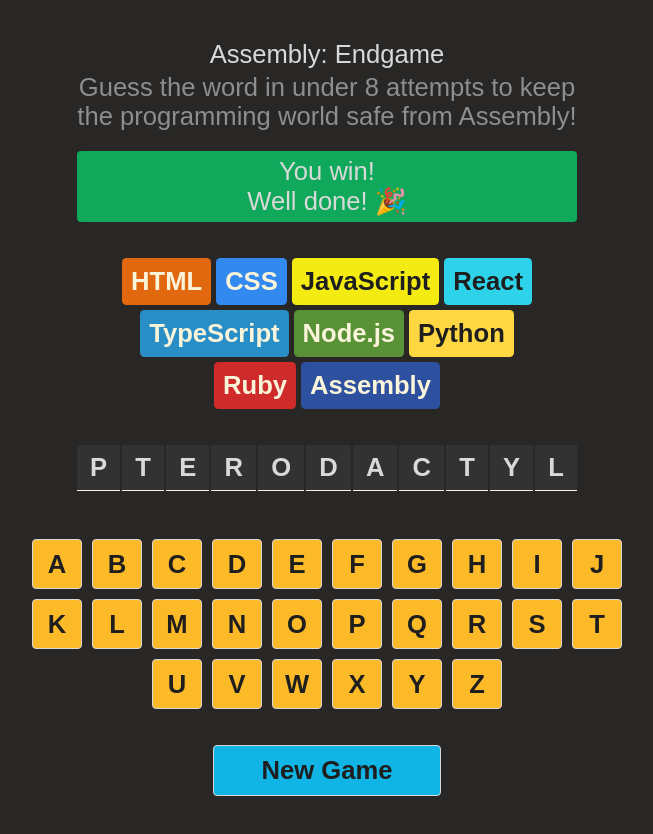
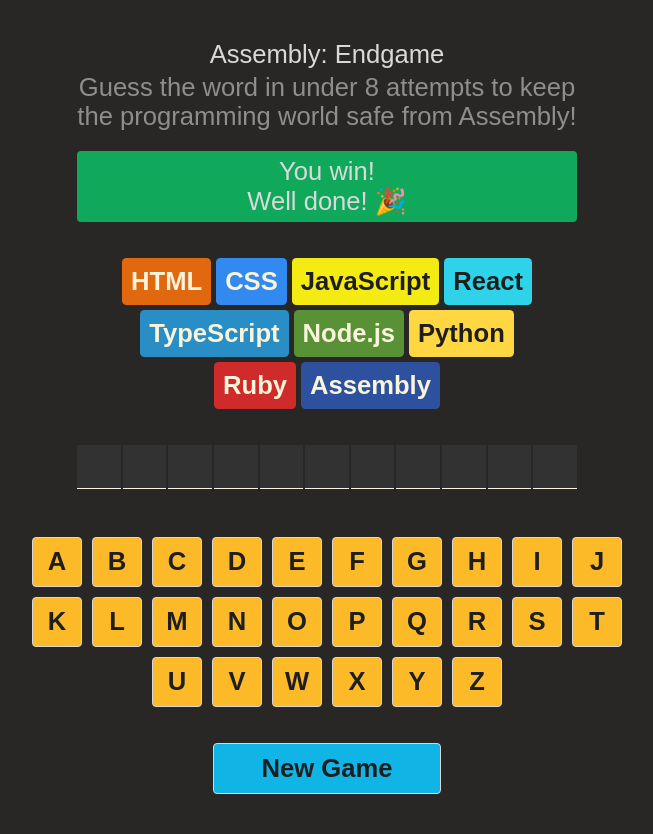
Before and after one commit to donnyjb06/assembly-endgame, a React (Vite) app: page / in a window 1280 px wide. Shown: the whole page, without its empty margins (313-966 px from the left). Built offline with nearby package versions, Linux system fonts and the light colour scheme.

Commit message:
feat: Reveal guessed letters on click in Hangman
- Implemented logic to display letters only when they are correctly guessed
- Updated the game UI to reflect the state of guessed letters dynamically
- Improved interactivity by tying the feature to click events

```diff
--- a/src/App.tsx
+++ b/src/App.tsx
@@ -29,7 +29,7 @@
 			<Header />
 			<StatusSection />
 			<Languages />
-			<WordDisplay word={currentWord} />
+			<WordDisplay word={currentWord} guessedLetters={guessedLetters} />
 			<Keyboard alphabet={alphabet} addToGuessedLetters={addToGuessedLetters} currentWord={currentWord} guessedLetters={guessedLetters} />
 			<Button />
 		</>
--- a/src/components/WordDisplay/WordDisplay.tsx
+++ b/src/components/WordDisplay/WordDisplay.tsx
@@ -4,14 +4,23 @@
 
 interface WordDisplayProp {
 	word: string;
+	guessedLetters: Set<string>;
 }
 
-const WordDisplay: FC<WordDisplayProp> = ({ word }) => {
+const WordDisplay: FC<WordDisplayProp> = ({ word, guessedLetters }) => {
+	const style = {
+		flexBasis: `calc(100% / ${word.length})`,
+	};
+
 	let letterBoxes = word
 		.toUpperCase()
 		.split("")
 		.map((letter) => {
-			return <span key={nanoid()} className={styles.wordDisplay__letter}>{letter}</span>;
+			return (
+				<span key={nanoid()} className={styles.wordDisplay__letter} style={style}>
+					{guessedLetters.has(letter) ? letter : ""}
+				</span>
+			);
 		});
 
 	return <section className={styles.wordDisplay}>{letterBoxes}</section>;
--- a/src/components/WordDisplay/wordDisplay.module.scss
+++ b/src/components/WordDisplay/wordDisplay.module.scss
@@ -12,7 +12,6 @@
 
 	.wordDisplay__letter {
 		display: flex;
-		flex-grow: 1;
 		align-items: center;
 		justify-content: center;
 		background-color: #323232;
```
